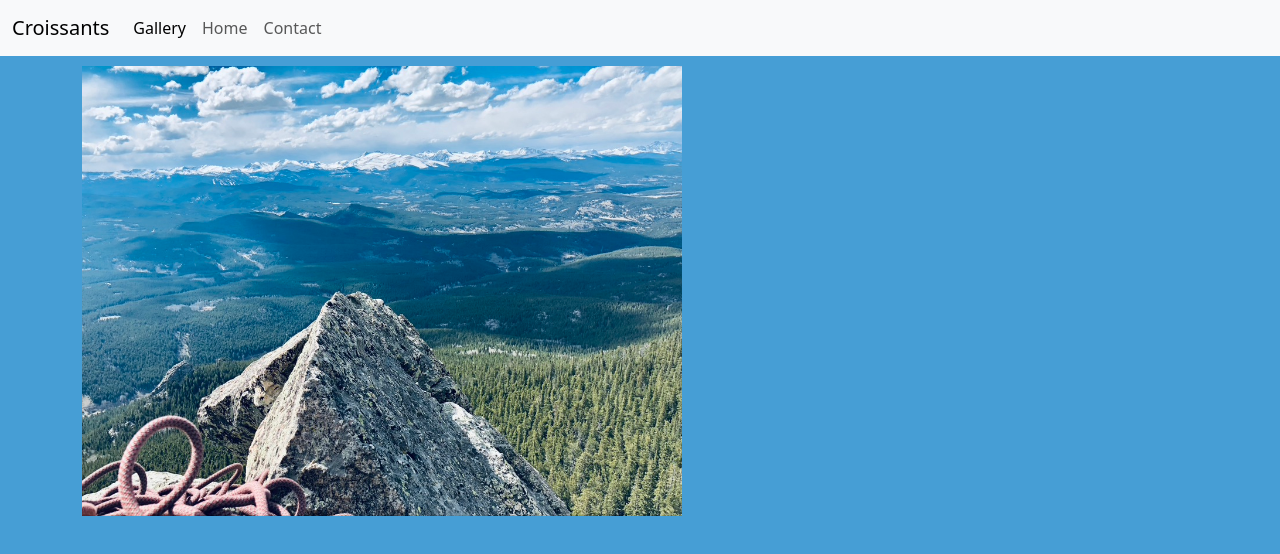
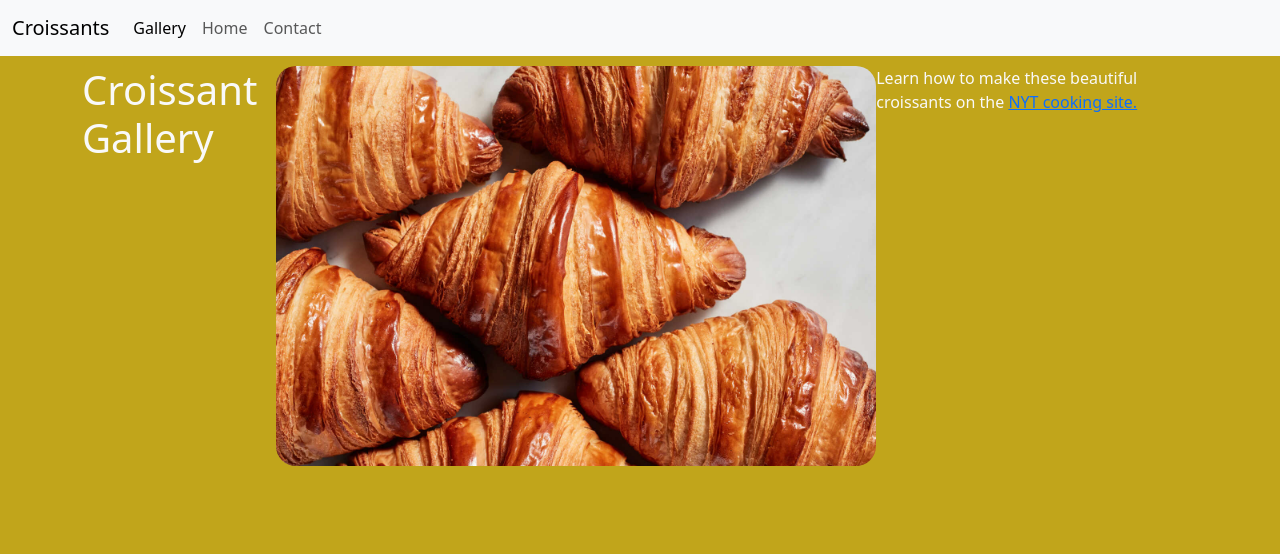
Before and after one commit to emnojacks/Croissant, a plain HTML site: page photo.html in a window 1280 px wide. Drawn offline with nearby package versions, Linux system fonts and the light colour scheme.

Commit message:
seo lesson
html conventions editing

```diff
--- a/photo.html
+++ b/photo.html
@@ -5,7 +5,11 @@
     <meta http-equiv="X-UA-Compatible" content="IE=edge" />
     <meta name="viewport" content="width=device-width, initial-scale=1.0" />
     <title>Gallery</title>
-<link rel="stylesheet" href="/src/style.css">
+    <link rel="stylesheet" href="/src/style.css" />
+    <meta
+      name="description"
+      content="This is page about croissants for a web dev class."
+    />
     <link
       href="https://cdn.jsdelivr.net/npm/bootstrap@5.3.0-alpha1/dist/css/bootstrap.min.css"
       rel="stylesheet"
@@ -46,8 +50,23 @@
       </div>
     </nav>
 
-  <div class="container">
-      <img src="/src/mountain.jpeg" alt="mountain" width="600px" padding="15px" borderRadious="20px"/>
+    <div class="container">
+      <h1>Croissant Gallery</h1>
+      <img
+        src="/src/croissant.jpeg"
+        alt="croissant"
+        width="600px"
+        padding="15px"
+      />
+      <p>
+        Learn how to make these beautiful croissants on the
+        <a
+          href="https://cooking.nytimes.com/recipes/1022053-croissants"
+          target="_blank"
+          title="NYT Cooking Croissant Recipe"
+          >NYT cooking site.</a
+        >
+      </p>
     </div>
     <script
       src="https://cdn.jsdelivr.net/npm/bootstrap@5.3.0-alpha1/dist/js/bootstrap.bundle.min.js"
--- a/src/style.css
+++ b/src/style.css
@@ -1,9 +1,16 @@
 body {
-  background-color: rgb(70, 158, 213) !important;
-  color: rgb(249, 249, 249)!important;
+  background-color: rgb(193, 165, 27) !important;
+  color: rgb(249, 249, 249) !important;
+  text-align: center;
 }
 
 .container {
   padding: 10px;
   margin: 0 auto;
+display: flex;
+justify-content: center;
 }
+
+img {
+  border-radius: 20px;
+}
```
Also changed, not shown: contact.html (+1 -0 lines), index.html (+5 -3 lines), src/croissant.jpeg (added).
